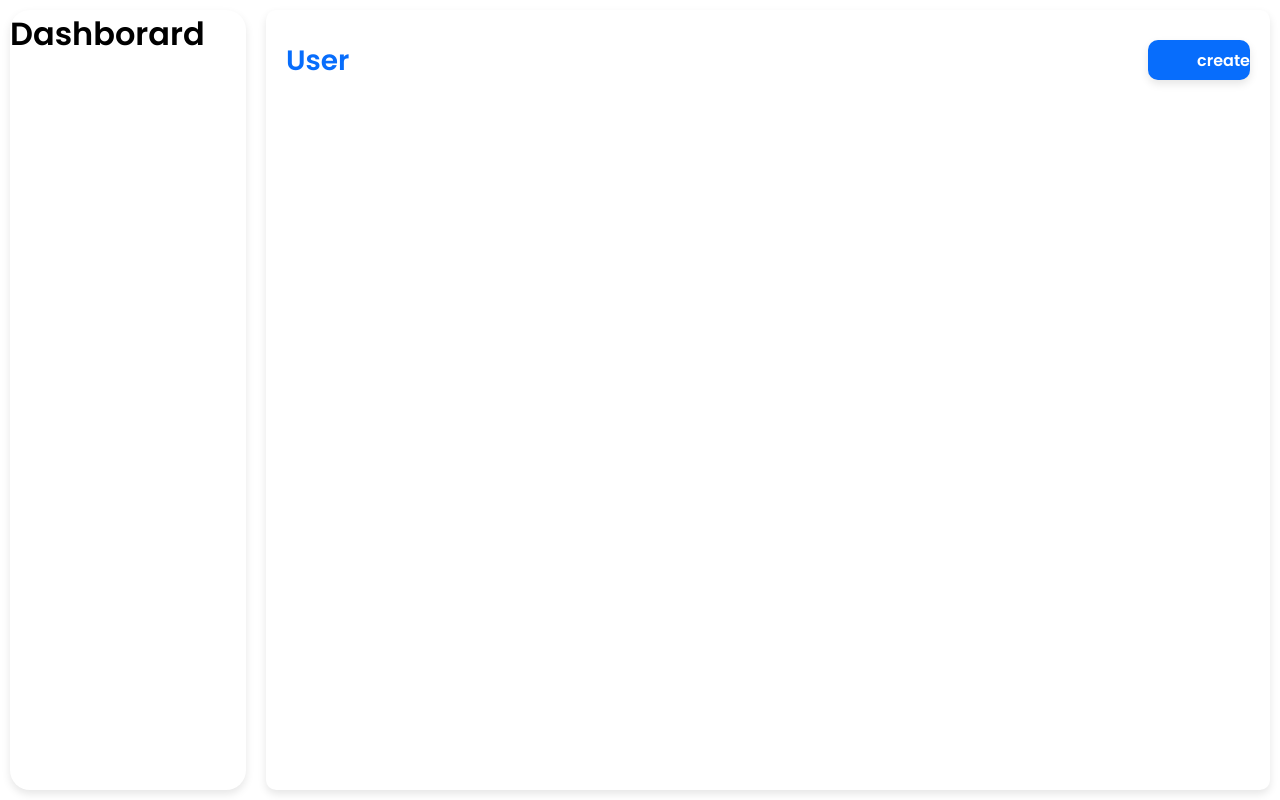
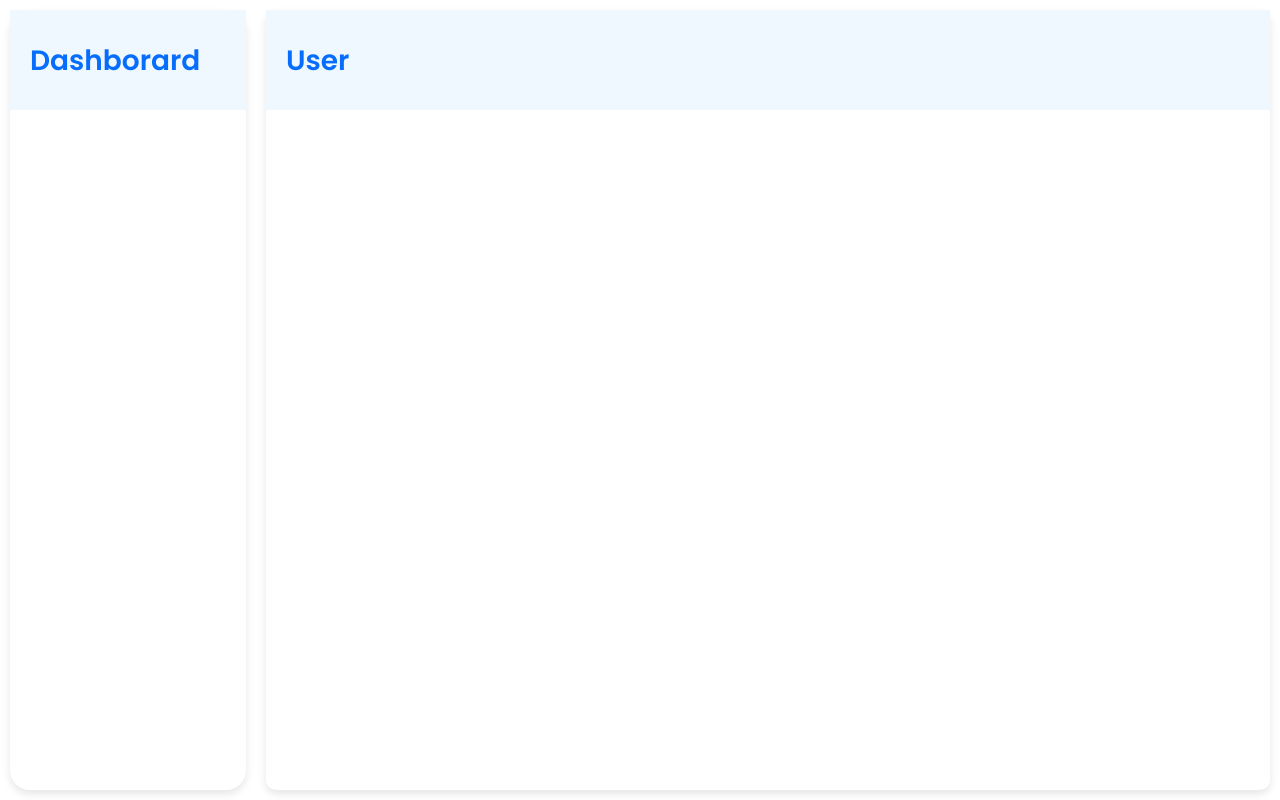
Before and after one commit to anirudh-mk/agriculture-automation-using-iot-frontend-web, a React (Vite) app: page / in a window 1280 px wide. Built offline with nearby package versions, Linux system fonts and the light colour scheme.

Commit message:
style sheet updated

```diff
--- a/components/IconButton/IconButton.css
+++ /dev/null
@@ -1,25 +0,0 @@
-.iconButtonContainer{
-    box-shadow: 0 4px 8px rgba(0, 0, 0, 0.1);
-    display: flex;
-    flex-direction: row;
-}
-.iconbuttonTextContiner{
-    flex: 1;
-    display: flex;
-    flex-direction: column;
-    justify-content: center;
-}
-.iconbuttonTextContiner p{
-    margin: 0 0 0 10px;
-    font-family: 'Poppins', sans-serif;
-    font-weight: 600;
-}
-.iconButtonIconContainer{
-    display: flex;
-    flex-direction: column;
-    text-align: center;
-    justify-content: center;
-}
-.iconButtonContainer :hover{
-    cursor: pointer;
-}
--- a/components/IconButton/IconButton.jsx
+++ b/components/IconButton/IconButton.jsx
@@ -1,39 +1,18 @@
 import React from "react";
-import "./IconButton.css";
-import { FontAwesomeIcon } from "@fortawesome/react-fontawesome";
 
-function IconButton({
-  height,
-  width,
-  backgroundColor,
-  borderRadious,
-  buttonText,
-  fontcolor,
-  icon,
-  iconColor,
-  onClick,
-}) {
+function IconButton({ height, width, borderRadius, backgroundColor }) {
   return (
     <div
-      onClick={onClick}
-      className="iconButtonContainer"
       style={{
-        width: width ? width : "100%",
-        height: height ? height : 40,
-        borderRadius: borderRadious ? borderRadious : 10,
-        backgroundColor: backgroundColor ? backgroundColor : "#076DFC",
+        width: width,
+        height: height,
+        borderRadius: borderRadius,
+        backgroundColor: backgroundColor,
+        position: "absolute",
+        right: 20,
+        top: 30,
       }}
-    >
-      <div
-        className="iconButtonIconContainer"
-        style={{ width: height ? height : 40 }}
-      >
-        <FontAwesomeIcon icon={icon} color={iconColor ? iconColor : "#fff"} />
-      </div>
-      <div className="iconbuttonTextContiner">
-        <p style={{ color: fontcolor ? fontcolor : "#fff" }}>{buttonText}</p>
-      </div>
-    </div>
+    ></div>
   );
 }
 
--- a/components/SideNavigationBar/SideNavigationBar.css
+++ b/components/SideNavigationBar/SideNavigationBar.css
@@ -1,7 +1,21 @@
 .sideNavigationBarContainer{
+    position: relative;
     width: 100%;
     height: 100%;
     background-color: '#fff';
     box-shadow: 0 4px 8px rgba(0, 0, 0, 0.1);
     border-radius: 20px;
 }
+.sideNavigationBarHeaddingContainer{
+    position: absolute;
+    width: 100%;
+    height: 100px;
+    background-color: aliceblue;
+}
+.sideNavigationBarHeaddingContainer h1{
+    position: absolute;
+    top: 30px;
+    left: 20px;
+    font-size: 28px;
+    color: #076DFC;
+}
--- a/components/SideNavigationBar/SideNavigationBar.jsx
+++ b/components/SideNavigationBar/SideNavigationBar.jsx
@@ -4,7 +4,9 @@ import "./SideNavigationBar.css";
 function SideNavigationBar() {
   return (
     <div className="sideNavigationBarContainer">
-      <h1>Dashborard</h1>
+      <div className="sideNavigationBarHeaddingContainer">
+        <h1>Dashborard</h1>
+      </div>
       <div className="sideNavigationBarButtonContainer"></div>
     </div>
   );
--- a/components/userDetailsCard/UserDetailsCard.css
+++ b/components/userDetailsCard/UserDetailsCard.css
@@ -10,6 +10,7 @@
     position: absolute;
     width: 100%;
     height: 100px;
+    background-color: aliceblue;
 }
 .userDetailsCardTopHeadding{
     position: absolute;
```
